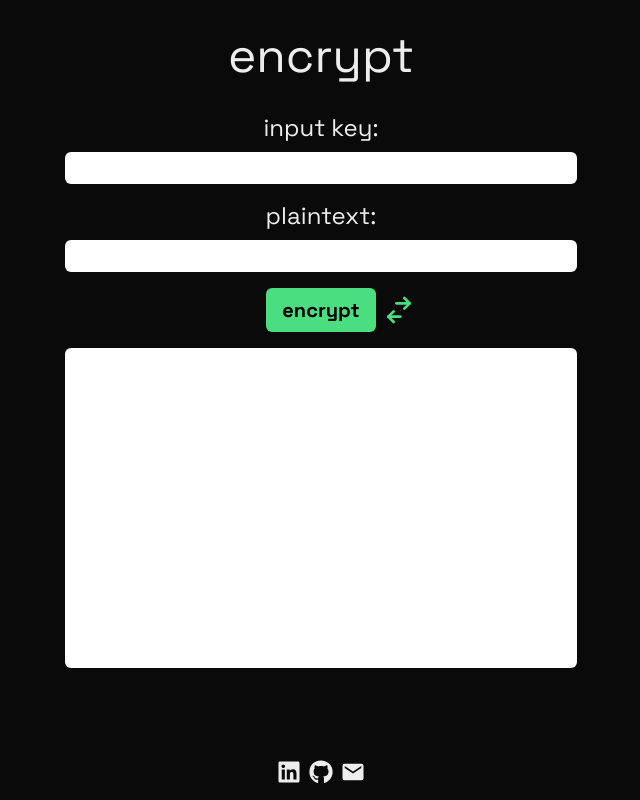
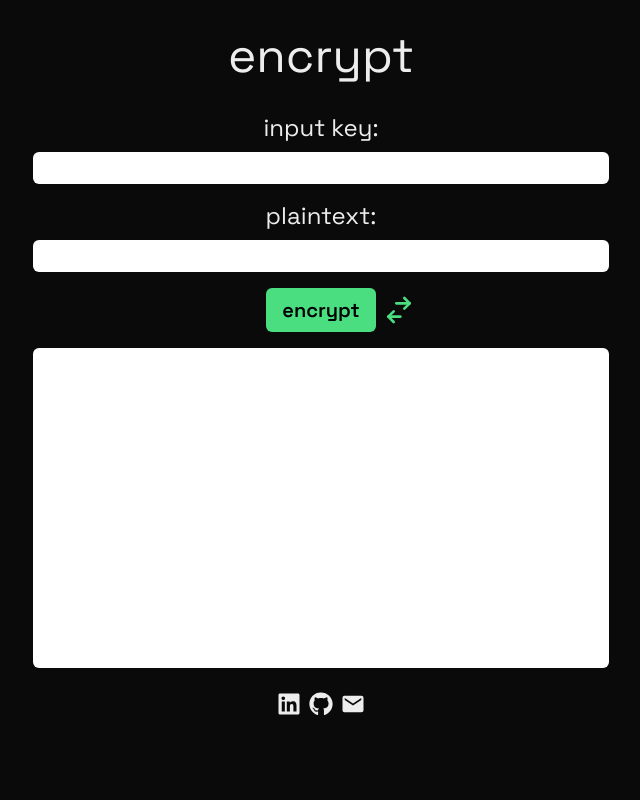
Before and after one commit to adam-gill/enc, a Next.js app: page / in a window 1280 px wide. Shown: the whole page, without its empty margins (319-959 px from the left). Built offline with nearby package versions, Linux system fonts and the light colour scheme.

Commit message:
made textbox bigger

```diff
--- a/app/layout.tsx
+++ b/app/layout.tsx
@@ -1,11 +1,13 @@
 import type { Metadata } from "next";
 import "./globals.css";
 
-import { Space_Grotesk } from 'next/font/google';
+import { Space_Grotesk } from "next/font/google"
+import { cn } from "@/lib/utils";
 
-const spaceGrotesk = Space_Grotesk({
-  subsets: ['latin'],
-  weight: ['400', '500', '700']
+const space = Space_Grotesk({
+  weight: ["300", "400", "500", "600", "700"],
+  style: "normal",
+  subsets: ["latin"]
 })
 
 export const metadata: Metadata = {
@@ -21,7 +23,7 @@ export default function RootLayout({
   return (
     <html lang="en">
       <body
-        className={spaceGrotesk.className}
+        className={cn("antialiased ", space.className)}
       >
         {children}
       </body>
--- a/app/page.tsx
+++ b/app/page.tsx
@@ -1,7 +1,7 @@
 "use client";
 
 import { TbSwitchHorizontal } from "react-icons/tb";
-import { useState } from "react";
+import { useEffect, useState } from "react";
 import { IoCloseOutline } from "react-icons/io5";
 import { LuCopy } from "react-icons/lu";
 import { FaCheck } from "react-icons/fa6";
@@ -16,6 +16,27 @@ export default function Home() {
   const [output, SetOutput] = useState<string>("");
   const [error, setError] = useState<string>("");
   const [showAnimation, setShowAnimation] = useState<boolean>(false);
+
+  useEffect(() => {
+    const handleKeydown = (event: KeyboardEvent) => {
+      if ((event.ctrlKey || event.metaKey) && event.key.toLowerCase() === "k") {
+        if (window.scrollY === 0) {
+          window.scrollTo({
+            top: document.body.scrollHeight,
+            behavior: "smooth",
+          });
+        } else if (window.scrollY !== 0) {
+          window.scrollTo({ top: 0, behavior: "smooth" });
+        }
+        event.preventDefault(); // Prevent the default Ctrl/Cmd+K behavior
+      }
+    };
+
+    window.addEventListener("keydown", handleKeydown);
+    return () => {
+      window.removeEventListener("keydown", handleKeydown);
+    };
+  }, []);
 
   const copyToClipboard = async (text: string): Promise<void> => {
     try {
@@ -146,7 +167,7 @@ export default function Home() {
           onChange={(e) => setKey(e.target.value)}
           id="key"
           type="text"
-          className="w-full max-w-[40%] md:max-w-[90%] text-black focus:outline-none rounded-md px-2 py-1 mt-2 break-words"
+          className="w-full max-w-[45%] md:max-w-[90%] text-black focus:outline-none rounded-md px-2 py-1 mt-2 break-words"
         />
       </div>
       <div className="flex flex-col items-center justify-center">
@@ -159,7 +180,7 @@ export default function Home() {
           onChange={(e) => setText(e.target.value)}
           id="text"
           type="text"
-          className="w-full max-w-[40%] md:max-w-[90%] text-black focus:outline-none flex justify-start rounded-md px-2 py-1 mt-2 break-words"
+          className="w-full max-w-[45%] md:max-w-[90%] text-black focus:outline-none flex justify-start rounded-md px-2 py-1 mt-2 break-words"
         />
       </div>
 
@@ -187,14 +208,14 @@ export default function Home() {
       <div className="flex items-center justify-center mt-4 flex-col">
         <div
           id="output"
-          className="w-full max-w-[40%] md:max-w-[90%] h-80 rounded-md bg-white text-black focus:outline-none px-2 break-words relative"
+          className="w-full max-w-[45%] md:max-w-[90%] min-h-80 h-fit rounded-md bg-white text-black focus:outline-none px-10 py-2 break-words relative"
         >
           {output}
 
           <IoCloseOutline
             className={`${
               output ? "block" : "hidden"
-            } absolute bottom-1 left-1 fill-black stroke-black cursor-pointer
+            } absolute top-2 left-2 fill-black stroke-black cursor-pointer
           hover:scale-110 hover:stroke-red-600
           transition-all duration-500
           `}
@@ -212,7 +233,7 @@ export default function Home() {
               copyToClipboard(output);
               clipboardAnimation();
             }}
-            className={`stroke-black absolute bottom-2 right-2 cursor-pointer
+            className={`stroke-black absolute top-2 right-2 cursor-pointer
           ${showAnimation || !output ? "hidden" : "block"}
           hover:scale-[1.05] hover:stroke-green-400
           transition-all duration-500
@@ -243,7 +264,7 @@ export default function Home() {
         </p>
       </div>
 
-      <div className="flex mt-2 gap-2 absolute bottom-0 left-1/2 -translate-x-1/2 pb-4">
+      <div className="flex w-full items-center justify-center mt-2 gap-2 pb-4">
         <Link href={"https://www.linkedin.com/in/ogag/"}>
           <FaLinkedin size={24} />
         </Link>
--- /dev/null
+++ b/lib/utils.ts
@@ -0,0 +1,6 @@
+import { clsx, type ClassValue } from "clsx"
+import { twMerge } from "tailwind-merge"
+
+export function cn(...inputs: ClassValue[]) {
+  return twMerge(clsx(inputs))
+}
--- a/package.json
+++ b/package.json
@@ -9,10 +9,12 @@
     "lint": "next lint"
   },
   "dependencies": {
+    "clsx": "^2.1.1",
     "next": "14.2.8",
     "react": "^18",
     "react-dom": "^18",
-    "react-icons": "^5.3.0"
+    "react-icons": "^5.3.0",
+    "tailwind-merge": "^2.5.4"
   },
   "devDependencies": {
     "@types/node": "^20",
```
Also changed, not shown: 1 other file (tests, documents, lock files or other folders).
